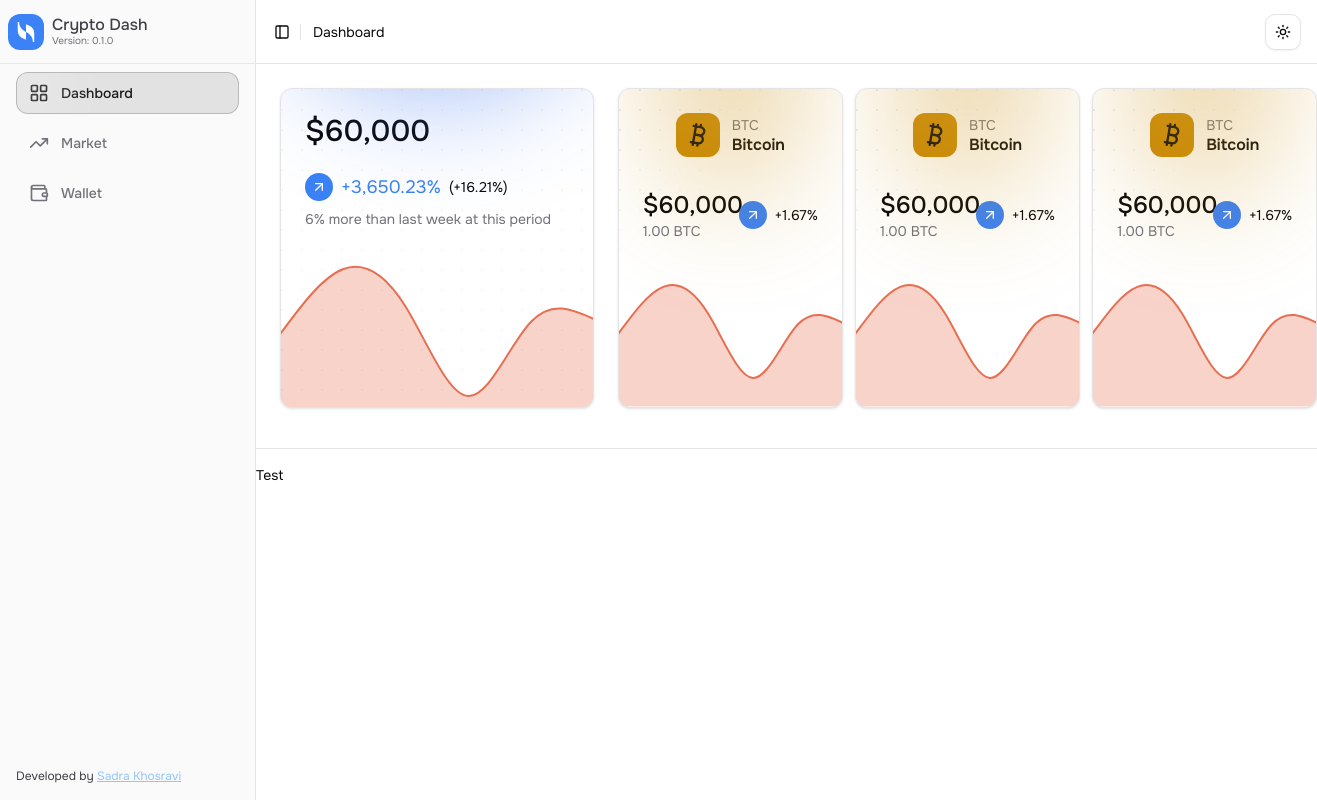
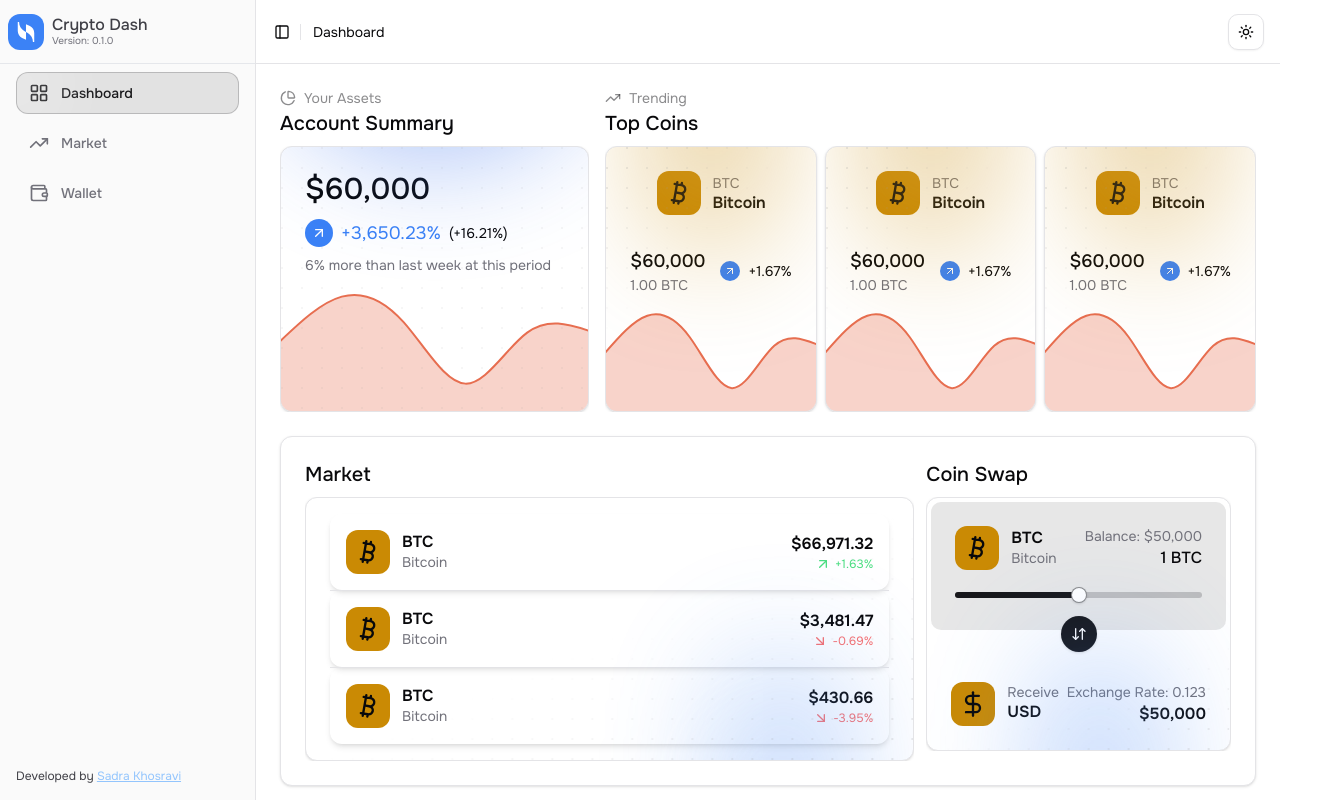
Before and after one commit to sadrakhosravi/crypto-dash, a Next.js app: page / in a window 1280 px wide. Shown: the whole page, 1317 px wide, since content can reach past the window. Built offline with nearby package versions, Linux system fonts and the light colour scheme.

Commit message:
feat(ui): update component style layout and refactor common parts of some components

```diff
--- a/src/app/globals.css
+++ b/src/app/globals.css
@@ -43,7 +43,7 @@
     --sidebar-ring: 217.2 91.2% 59.8%;
   }
   .dark {
-    --background: 240 10% 3.9%;
+    --background: 228 28% 4.5%;
     --foreground: 0 0% 98%;
     --card: 228 28% 7%;
     --card-foreground: 0 0% 98%;
@@ -67,7 +67,7 @@
     --chart-3: 30 80% 55%;
     --chart-4: 280 65% 60%;
     --chart-5: 340 75% 55%;
-    --sidebar-background: 240 10% 3.9%;
+    --sidebar-background: 228 28% 4.5%;
     --sidebar-foreground: 240 4.8% 95.9%;
     --sidebar-primary: 224.3 76.3% 48%;
     --sidebar-primary-foreground: 0 0% 100%;
--- a/src/app/layout.tsx
+++ b/src/app/layout.tsx
@@ -1,6 +1,10 @@
 import { Onest } from 'next/font/google';
 import './globals.css';
-
+import { ThemeProvider } from 'next-themes';
+import { TooltipProvider } from '@/components/ui/tooltip';
+import { SidebarInset, SidebarProvider } from '@/components/ui/sidebar';
+import { AppSidebar } from '@/components/app-sidebar';
+import { Header } from '@/components/header';
 import type { Metadata } from 'next';
 
 // Font
@@ -19,9 +23,27 @@
   return (
     <html lang="en" suppressHydrationWarning>
       <body
-        className={`${onest.className} min-w-screen min-h-screen overflow-y-hidden text-sm antialiased`}
+        className={`${onest.className} min-w-screen min-h-screen text-sm antialiased`}
       >
-        {children}
+        <ThemeProvider
+          attribute="class"
+          defaultTheme="system"
+          enableSystem
+          disableTransitionOnChange
+        >
+          <TooltipProvider delayDuration={0}>
+            <SidebarProvider>
+              <AppSidebar />
+              <SidebarInset>
+                <Header />
+
+                <main className="h-[calc(100%-43rem)] min-h-[calc(100%-4rem)]">
+                  {children}
+                </main>
+              </SidebarInset>
+            </SidebarProvider>
+          </TooltipProvider>
+        </ThemeProvider>
       </body>
     </html>
   );
--- a/src/app/page.tsx
+++ b/src/app/page.tsx
@@ -1,51 +1,74 @@
-import { AppSidebar } from '@/components/app-sidebar';
 import { BalanceSummaryCard } from '@/components/dashboard/balance-summary-card';
 import { CoinSummaryCard } from '@/components/dashboard/coin-summary-card';
-import { Header } from '@/components/header';
-import { ThemeProvider } from '@/components/theme-provider';
-import { Separator } from '@/components/ui/separator';
-import { SidebarInset, SidebarProvider } from '@/components/ui/sidebar';
-import { TooltipProvider } from '@/components/ui/tooltip';
+import { CoinSwap } from '@/components/dashboard/coin-swap';
+import { MarketList } from '@/components/dashboard/market-list';
+import { Section } from '@/components/section';
+import { SectionTitle } from '@/components/section-title';
+import { Card, CardContent } from '@/components/ui/card';
+import { PieChart, TrendingUp } from 'lucide-react';
 
 export default function Home() {
   return (
-    <ThemeProvider
-      attribute="class"
-      defaultTheme="system"
-      enableSystem
-      disableTransitionOnChange
+    <div className="flex flex-col">
+      <div className="flex h-1/2 flex-1 flex-shrink-0 items-stretch gap-4 p-6 pb-3">
+        {/* Left Section */}
+        <Section
+          className="w-1/3"
+          sectionTitleComponent={
+            <SectionTitle
+              title="Account Summary"
+              subtitle="Your Assets"
+              icon={PieChart}
+            />
+          }
         >
-      <TooltipProvider delayDuration={0}>
-        <SidebarProvider>
-          <AppSidebar />
-          <SidebarInset>
-            <Header />
-            <main className="flex h-[calc(100%-4rem)] flex-col gap-4">
-              <div className="flex h-1/2 items-stretch gap-6 p-6">
-                <div className="flex h-full w-full items-center">
           <BalanceSummaryCard />
-                </div>
+        </Section>
 
-                <div className="flex w-8/12 shrink-0 items-center gap-3">
-                  <div className="h-full w-1/3">
+        {/* Right Section */}
+        <div className="flex h-full w-2/3 shrink-0 flex-col gap-2">
+          <Section
+            sectionTitleComponent={
+              <SectionTitle
+                title="Top Coins"
+                subtitle="Trending"
+                icon={TrendingUp}
+              />
+            }
+          >
+            <div className="flex h-full flex-row items-stretch gap-2">
+              <div className="h-full flex-1">
                 <CoinSummaryCard />
               </div>
-                  <div className="h-full w-1/3">
+              <div className="h-full flex-1">
                 <CoinSummaryCard />
               </div>
-                  <div className="h-full w-1/3">
+              <div className="h-full flex-1">
                 <CoinSummaryCard />
               </div>
             </div>
+          </Section>
         </div>
-              <div>
-                <Separator className="my-0" />
       </div>
-              <div className="h-1/2">Test</div>
-            </main>
-          </SidebarInset>
-        </SidebarProvider>
-      </TooltipProvider>
-    </ThemeProvider>
+
+      <div className="h-1/2 flex-shrink-0 p-6 pt-3">
+        <Card className="h-full">
+          <CardContent className="flex h-full items-stretch gap-3 pt-6">
+            <Section
+              className="w-2/3"
+              sectionTitleComponent={<SectionTitle title="Market" />}
+            >
+              <MarketList />
+            </Section>
+            <Section
+              className="w-1/3"
+              sectionTitleComponent={<SectionTitle title="Coin Swap" />}
+            >
+              <CoinSwap />
+            </Section>
+          </CardContent>
+        </Card>
+      </div>
+    </div>
   );
 }
--- a/src/components/dashboard/balance-summary-card.tsx
+++ b/src/components/dashboard/balance-summary-card.tsx
@@ -31,29 +31,32 @@
 
 export function BalanceSummaryCard() {
   return (
-    <Card className="relative flex h-full w-full flex-col overflow-clip px-0 pb-0">
-      <CardHeader className="flex-shrink-0 flex-row items-center justify-start gap-4 pt-6">
+    <Card className="relative flex h-full w-full flex-1 flex-col overflow-hidden px-0 pb-0">
+      <CardHeader className="flex-shrink-0 flex-row items-center justify-start gap-4 pb-3 pt-6">
         <h3 className="text-3xl font-medium">$60,000</h3>
       </CardHeader>
-      <CardContent className="flex h-full flex-col justify-between gap-8 px-0 pb-0">
-        <div>
-          <div className="flex items-center gap-2 px-6">
+      <CardContent className="flex h-full flex-col gap-4 px-0 pb-0">
+        {/* Top Section */}
+        <div className="flex-shrink-0 px-6">
+          <div className="flex items-center gap-2">
             <div className="w-max rounded-full bg-blue-500 p-1.5">
               <ArrowUpRight className="h-4 w-4 text-white" />
             </div>
             <h4 className="font-normal text-blue-500">+3,650.23%</h4>
             <span>(+16.21%)</span>
           </div>
-          <div className="mt-2 px-6 text-sm text-muted-foreground">
+          <div className="mt-2 text-sm text-muted-foreground">
             6% more than last week at this period
           </div>
         </div>
 
-        <div>
-          <ChartContainer config={chartConfig} className="h-full w-full">
+        {/* Chart Section */}
+        <div className="flex flex-grow flex-col items-center justify-end overflow-hidden">
+          <ChartContainer config={chartConfig} className="h-[120px] w-full">
             <AreaChart
               accessibilityLayer
               data={chartData}
+              className="h-full w-full"
               margin={{
                 left: -1,
                 right: -1,
@@ -76,6 +79,7 @@
         </div>
       </CardContent>
 
+      {/* Decorative Background */}
       <div className="absolute left-1/2 top-[-300px] z-0 block h-[300px] w-full -translate-x-1/2 rotate-180 rounded-full bg-blue-600 opacity-50 blur-3xl" />
       <div className="absolute left-1/2 top-[-100px] z-0 block h-[100px] w-[50px] -translate-x-1/2 rotate-180 rounded-full bg-white opacity-30 blur-3xl" />
       <DotPattern
--- a/src/components/dashboard/coin-summary-card.tsx
+++ b/src/components/dashboard/coin-summary-card.tsx
@@ -32,32 +32,37 @@
 
 export function CoinSummaryCard() {
   return (
-    <Card className="relative flex h-full flex-col overflow-clip px-0 pb-0">
+    <Card className="relative flex h-full w-full flex-col overflow-hidden px-0 pb-0">
+      {/* Header */}
       <CardHeader className="shrink-0 flex-row items-center justify-center gap-4 pt-6">
         <CoinInfo icon={Bitcoin} name="Bitcoin" symbol="BTC" swapText />
       </CardHeader>
-      <CardContent className="flex h-full flex-col justify-between px-0 pb-0 pt-2">
+
+      {/* Content */}
+      <CardContent className="flex h-full flex-col justify-between gap-4 px-0 pb-0 pt-2">
+        {/* Top Section */}
         <div className="px-6">
           <div className="flex items-center gap-2">
             <div className="w-1/2">
-              <h3 className="text-2xl font-medium">$60,000</h3>
+              <h3 className="text-lg font-medium">$60,000</h3>
               <span className="text-muted-foreground">1.00 BTC</span>
             </div>
-
             <div className="flex w-1/2 items-center justify-end gap-2">
-              <div className="w-max rounded-full bg-blue-500 p-1.5">
-                <ArrowUpRight className="h-4 w-4 text-white" />
+              <div className="w-max rounded-full bg-blue-500 p-1">
+                <ArrowUpRight className="h-3 w-3 text-white" />
               </div>
               <span>+1.67%</span>
             </div>
           </div>
         </div>
 
-        <div className="w-full shrink-0 pt-4">
-          <ChartContainer config={chartConfig} className="h-full w-full">
+        {/* Chart Section */}
+        <div className="flex flex-grow items-end justify-center overflow-hidden">
+          <ChartContainer config={chartConfig} className="h-[100px] w-full">
             <AreaChart
               accessibilityLayer
               data={chartData}
+              className="h-full w-full"
               margin={{
                 left: -1,
                 right: -1,
@@ -80,6 +85,7 @@
         </div>
       </CardContent>
 
+      {/* Background Decorations */}
       <div className="absolute left-1/2 top-[-200px] z-0 block h-[300px] w-[100px] -translate-x-1/2 rotate-180 rounded-full bg-yellow-600 opacity-50 blur-3xl" />
       <div className="absolute left-1/2 top-[-80px] z-0 block h-[100px] w-[100px] -translate-x-1/2 rotate-180 rounded-full bg-white opacity-30 blur-3xl" />
       <DotPattern
--- a/src/components/dashboard/coin-swap.tsx
+++ b/src/components/dashboard/coin-swap.tsx
@@ -11,7 +11,7 @@
 export const CoinSwap = () => {
   return (
     <Card className="h-full overflow-clip">
-      <CardHeader className="relative m-1 shrink-0 gap-6 rounded-md bg-primary/10 pb-12 pt-6">
+      <CardHeader className="relative m-1 shrink-0 gap-4 rounded-md bg-primary/10 pb-8 pt-6">
         <div className="flex flex-row items-center justify-between gap-4">
           <CoinInfo icon={Bitcoin} name="Bitcoin" symbol="BTC" />
           <div className="flex flex-col items-end">
@@ -26,8 +26,8 @@
       <CardContent className="relative">
         <Tooltip>
           <TooltipTrigger asChild>
-            <Button className="absolute left-1/2 top-0 h-12 w-12 -translate-x-1/2 -translate-y-1/2 rounded-full p-2">
-              <ArrowDownUp className="h-10 w-10" />
+            <Button className="absolute left-1/2 top-0 h-9 w-9 -translate-x-1/2 -translate-y-1/2 rounded-full p-2">
+              <ArrowDownUp className="h-8 w-8" />
             </Button>
           </TooltipTrigger>
           <TooltipContent>
--- a/src/components/header.tsx
+++ b/src/components/header.tsx
@@ -12,7 +12,7 @@
 
 export function Header() {
   return (
-    <header className="sticky top-0 flex h-16 shrink-0 items-center border-b bg-background px-4">
+    <header className="sticky top-0 z-50 flex h-16 shrink-0 items-center border-b bg-background px-4">
       <div className="flex w-2/3 items-center gap-1">
         <Tooltip>
           <TooltipTrigger asChild>
--- /dev/null
+++ b/src/components/section-title.tsx
@@ -0,0 +1,28 @@
+import { LucideIcon } from 'lucide-react';
+import * as React from 'react';
+
+type SectionTitleProps = {
+  title: string;
+  subtitle?: string;
+  icon?: LucideIcon;
+};
+
+export const SectionTitle = ({
+  title,
+  subtitle,
+  icon: Icon,
+}: SectionTitleProps) => {
+  return (
+    <div className="flex flex-col gap-0.5">
+      {subtitle && (
+        <div className="flex items-center gap-2 text-secondary-foreground/50">
+          {Icon && <Icon className="h-4 w-4" />}
+          <span>{subtitle}</span>
+        </div>
+      )}
+      <h2 className="text-xl font-medium">{title}</h2>
+    </div>
+  );
+};
+
+SectionTitle.displayName = 'SectionTitle';
--- /dev/null
+++ b/src/components/section.tsx
@@ -0,0 +1,23 @@
+import { cn } from '@/lib/utils';
+import * as React from 'react';
+
+type SectionProps = {
+  className?: string;
+  sectionTitleComponent: React.ReactNode;
+  children: React.ReactNode;
+};
+
+export const Section = ({
+  sectionTitleComponent,
+  children,
+  className,
+}: SectionProps) => {
+  return (
+    <div
+      className={cn('flex h-full flex-col gap-2 overflow-hidden', className)}
+    >
+      <div className="flex-shrink-0">{sectionTitleComponent}</div>
+      <div className="h-full flex-grow overflow-hidden">{children}</div>
+    </div>
+  );
+};
```
Lines whose indentation alone changed are shown as unchanged.
